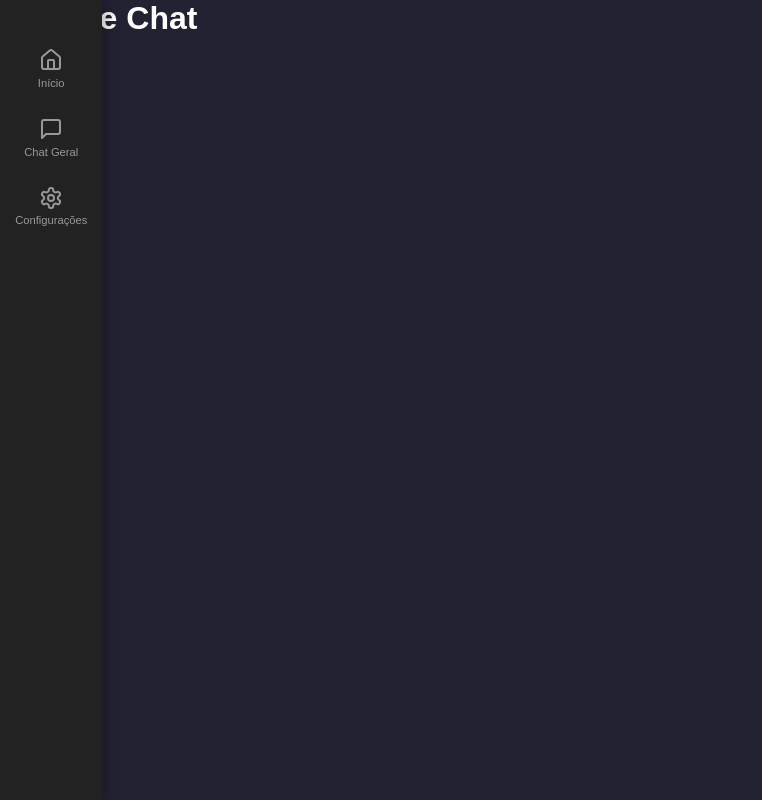
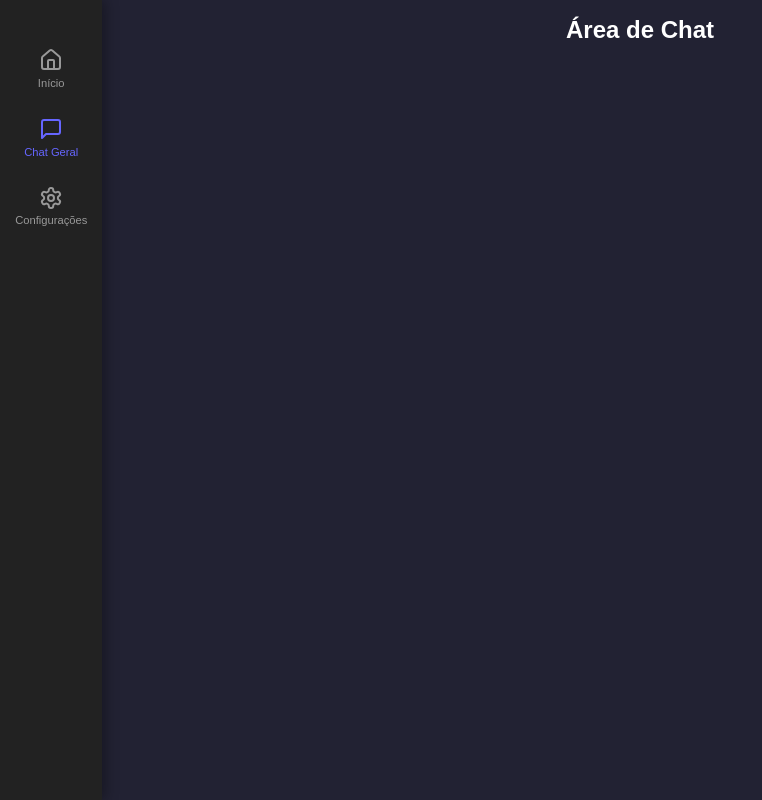
Before and after one commit to TheBestGekyume/MiniLiveChat, a React (Vite) app in the folder Front-End/: page /chat in a window 1280 px wide. Shown: the whole page, without its empty margins (0-762 px from the left). Built offline with nearby package versions, Linux system fonts and the light colour scheme.

Commit message:
implementa context

```diff
--- a/Front-End/src/App.tsx
+++ b/Front-End/src/App.tsx
@@ -1,21 +1,24 @@
+import { AuthProvider } from "./context/AuthContext";
 import { BrowserRouter, Routes, Route } from "react-router-dom";
-import Home from "./pages/Home/Home";
+// import Home from "./pages/Home/Home";
 import Chat from "./pages/Chat/Chat";
 import Login from "./pages/Login/Login";
 import SideBar from "./components/SideBar/SideBar";
+
 
 import "./styles/reset.scss";
 
 function App() {
     return (
+        <AuthProvider>
             <BrowserRouter>
-            <SideBar/>
+                <SideBar />
                 <Routes>
                     <Route path="/" element={<Login />} />
-                <Route path="/home" element={<Home />} />
                     <Route path="/chat" element={<Chat />} />
                 </Routes>
             </BrowserRouter>
+        </AuthProvider>
     );
 }
 
--- a/Front-End/src/components/SideBar/SideBar.scss
+++ b/Front-End/src/components/SideBar/SideBar.scss
@@ -1,13 +1,16 @@
+@use '../../styles/variables.scss';
+
+
 #sidebar {
     position: fixed;
     left: 0;
     top: 0;
     width: 8vw;
     height: 100%;
-    background-color: #222;
+    background-color: variables.$gray_bg;
     padding: 1rem 0;
     box-shadow: 4px 0 12px #0000004d;
-    z-index: 1000;
+    z-index: 10;
 
     nav {
         display: flex;
@@ -28,12 +31,11 @@
 
             .user_icon {
                 margin: 0 auto;
-                color: #66f;
+                color: variables.$blue_1;
                 scale: 2;
             }
 
             p {
-                // color: #ddd;
                 text-align: center;
             }
         }
@@ -50,7 +52,7 @@
             transition: 150ms;
 
             &.active {
-                color: #66f;
+                color: variables.$blue_1;
             }
 
             &:hover {
--- a/Front-End/src/components/SideBar/SideBar.tsx
+++ b/Front-End/src/components/SideBar/SideBar.tsx
@@ -1,33 +1,27 @@
-import React from "react";
+import React, { useContext } from "react";
 import { NavLink } from "react-router-dom";
 import { Home, MessageSquare, Settings, CircleUserRound } from "lucide-react";
+import { AuthContext } from "../../context/AuthContext";
 
 import "./Sidebar.scss";
 
 const Sidebar: React.FC = () => {
-    const token = localStorage.getItem("token");
-    if (token) console.log("TOKEN TESTE:", token);
-    const username = localStorage.getItem("username");
-    if (username) console.log("USERNAME TESTE:", username);
+    const { token, username } = useContext(AuthContext);
 
     return (
         <aside id="sidebar">
             <nav>
                 <NavLink
-                    to="/"
-                    className={({ isActive }) =>
-                        isActive ? "nav_link active" : "nav_link"
-                    }
+                    to="/home"
+                    className={({ isActive }) => isActive ? "nav_link active" : "nav_link"}
                 >
                     <Home size={24} />
                     <span>Início</span>
                 </NavLink>
 
                 <NavLink
-                    to="/messages"
-                    className={({ isActive }) =>
-                        isActive ? "nav_link active" : "nav_link"
-                    }
+                    to="/chat"
+                    className={({ isActive }) => isActive ? "nav_link active" : "nav_link"}
                 >
                     <MessageSquare size={24} />
                     <span>Chat Geral</span>
@@ -35,23 +29,19 @@ const Sidebar: React.FC = () => {
 
                 <NavLink
                     to="/settings"
-                    className={({ isActive }) =>
-                        isActive ? "nav_link active" : "nav_link"
-                    }
+                    className={({ isActive }) => isActive ? "nav_link active" : "nav_link"}
                 >
                     <Settings size={24} />
                     <span>Configurações</span>
                 </NavLink>
 
                 {token && (
-                    <div>
-
-                        <CircleUserRound className="user_icon"/>
+                    <div className="user-info">
+                        <CircleUserRound className="user_icon" />
                         <p>{username}</p>
                     </div>
                 )}
             </nav>
-
         </aside>
     );
 };
--- /dev/null
+++ b/Front-End/src/context/AuthContext.tsx
@@ -0,0 +1,36 @@
+import { createContext, useState, ReactNode } from "react";
+
+interface AuthContextType {
+    token: string | null;
+    username: string | null;
+    setAuth: (token: string | null, username: string | null) => void;
+}
+
+export const AuthContext = createContext<AuthContextType>({
+    token: null,
+    username: null,
+    setAuth: () => {}
+});
+
+export const AuthProvider = ({ children }: { children: ReactNode }) => {
+    const [token, setToken] = useState<string | null>(localStorage.getItem("token"));
+    const [username, setUsername] = useState<string | null>(localStorage.getItem("username"));
+
+    const setAuth = (token: string | null, username: string | null) => {
+        if (token) {
+            localStorage.setItem("token", token);
+            localStorage.setItem("username", username ?? "");
+        } else {
+            localStorage.removeItem("token");
+            localStorage.removeItem("username");
+        }
+        setToken(token);
+        setUsername(username);
+    };
+
+    return (
+        <AuthContext.Provider value={{ token, username, setAuth }}>
+            {children}
+        </AuthContext.Provider>
+    );
+};
--- /dev/null
+++ b/Front-End/src/pages/Chat/Chat.scss
@@ -0,0 +1,7 @@
+#chat{
+    padding: 1rem;
+
+    h1{
+        text-align: center;
+    }
+}
--- a/Front-End/src/pages/Chat/Chat.tsx
+++ b/Front-End/src/pages/Chat/Chat.tsx
@@ -1,5 +1,10 @@
+import "./Chat.scss"
 function Chat() {
-    return <h1>Área de Chat</h1>;
-  }
+    return (
+        <section id="chat">
+            <h1>Área de Chat</h1>
+        </section>
+    );
+}
 
-  export default Chat;
+export default Chat;
--- a/Front-End/src/pages/Login/Login.tsx
+++ b/Front-End/src/pages/Login/Login.tsx
@@ -1,7 +1,9 @@
-import { useState } from "react";
+import { useNavigate } from "react-router-dom";
+import { useState, useContext } from "react";
 import axios from "axios";
 import { motion, AnimatePresence } from "framer-motion";
 import "./login.scss";
+import { AuthContext } from "../../context/AuthContext";
 
 function Login() {
     let [hasAccount, setHasAccount] = useState(true);
@@ -10,6 +12,9 @@ function Login() {
     let [password, setPassword] = useState("");
     let [error, setError] = useState("");
     const apiUrl = "http://localhost:3000";
+    const navigate = useNavigate();
+
+    const { setAuth } = useContext(AuthContext);
 
     const handleSubmit = async (e: React.FormEvent) => {
         e.preventDefault();
@@ -25,21 +30,14 @@ function Login() {
 
             if (hasAccount) {
                 const { token, user } = response.data;
-                localStorage.setItem("token", token);
-                localStorage.setItem("id", String(user.id));
-                localStorage.setItem("username", String(user.username));
-
-
+                setAuth(token, user.username);
+                navigate("/chat");
             } else {
-                alert("Cadastro realizado com sucesso! Agora faça login.");
+                alert("Cadastro realizado com sucesso!");
                 setHasAccount(true);
             }
         } catch (err: any) {
-            console.error(err);
-            setError(
-                err.response?.data?.error ||
-                    (hasAccount ? "Falha no login." : "Falha no cadastro.")
-            );
+            setError(err.response?.data?.error || "Erro no login ou cadastro.");
         }
     };
 
@@ -54,7 +52,7 @@ function Login() {
                     exit={{ opacity: 0 }}
                     transition={{ duration: 0.3, ease: "easeInOut" }}
                     style={{
-                        perspective: 1000, // cria a ilusão de 3D
+                        perspective: 1000,
                         transformStyle: "preserve-3d",
                     }}
                 >
--- a/Front-End/src/pages/Login/login.scss
+++ b/Front-End/src/pages/Login/login.scss
@@ -1,3 +1,4 @@
+@use '../../styles/variables.scss';
 #login {
     display: flex;
     flex-direction: column;
@@ -8,7 +9,7 @@
 
     h1 {
         text-align: center;
-        font-size: 5rem;
+        font-size: 4.5rem;
         margin-bottom: 1rem;
     }
 
@@ -43,7 +44,6 @@
                     size: 1.2;
                     border-color: #fff;
                     background-color: #111;
-
                 }
             }
         }
@@ -61,7 +61,7 @@
             transition: 300ms;
             &:hover{
                 background-color: #111;
-                border-color: #66f;
+                border-color: variables.$blue_1;
                 translate: 0px -4px;
             }
         }
--- /dev/null
+++ b/Front-End/src/styles/variables.scss
@@ -0,0 +1,3 @@
+$global_bg: #223;
+$gray_bg:#222;
+$blue_1: #66f;
```
Also changed, not shown: Front-End/src/pages/Settings/Settings.tsx (added, +9 -0 lines), Front-End/src/pages/Settings/Settings.scss (added). Lines whose indentation alone changed are shown as unchanged.
